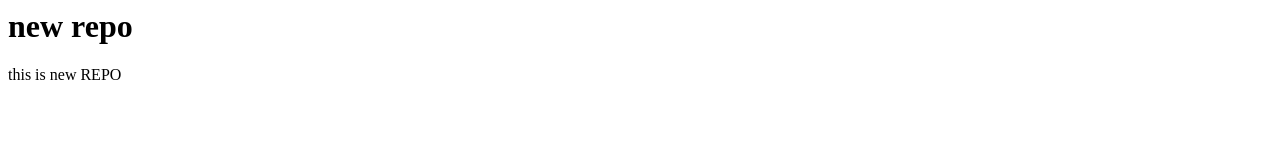
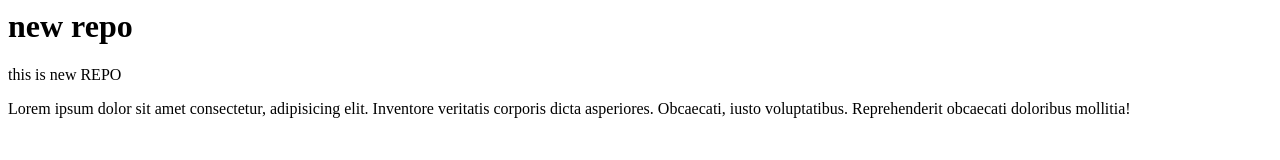
Before and after one commit to kainatfalak/Localrepo, a plain HTML site: page index.html in a window 1280 px wide. Drawn offline with Linux system fonts and the light colour scheme.

Commit message:
index.html

```diff
--- a/index.html
+++ b/index.html
@@ -1,2 +1,3 @@
 <h1>new repo</h1>
 <p>this is new REPO</p>
+<p>Lorem ipsum dolor sit amet consectetur, adipisicing elit. Inventore veritatis corporis dicta asperiores. Obcaecati, iusto voluptatibus. Reprehenderit obcaecati doloribus mollitia!</p>
```
